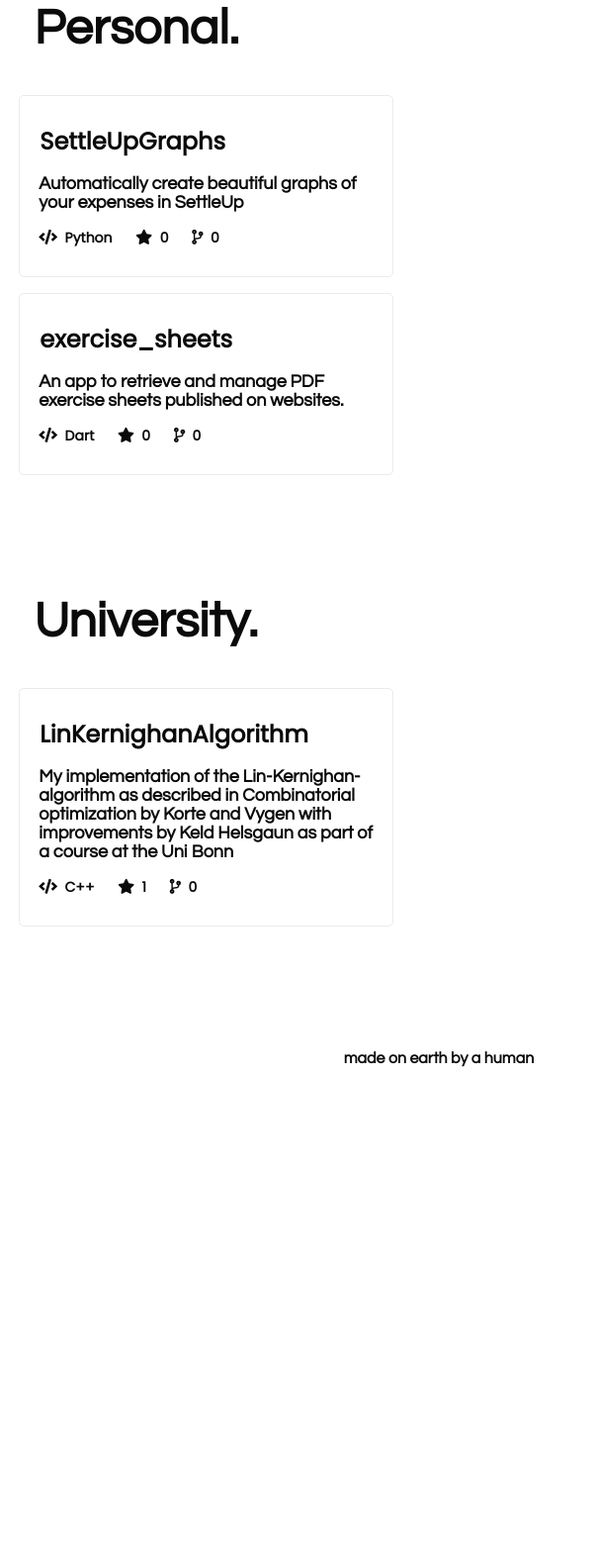
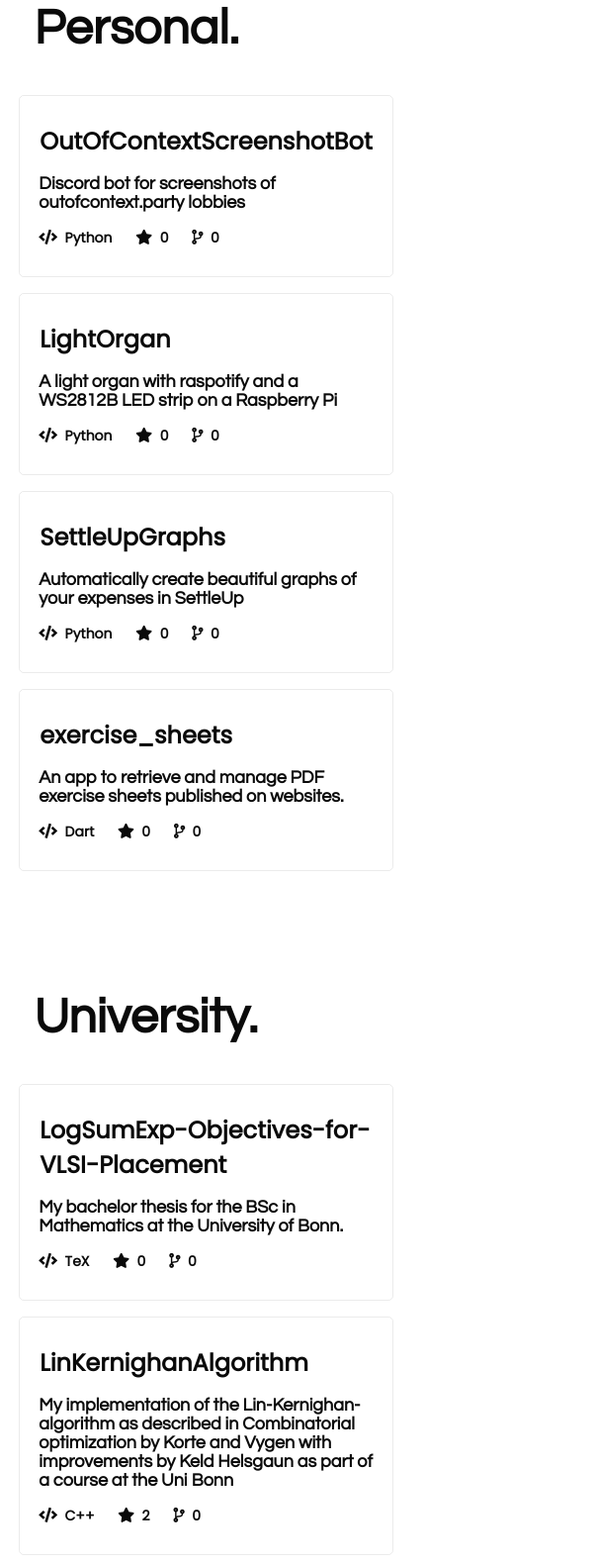
Before and after one commit to BurningKarl/BurningKarl.github.io, a plain HTML site: page index.html in a window 1280 px wide. Shown: the part 111-1693 px from the top of the page at 99% size, 388-991 px from the left. Before the commit the page ends 1256 px from the top, so only its background shows below. Drawn offline with nearby package versions, Linux system fonts and the light colour scheme; no server answers; a script that the page names is missing.

Commit message:
Updated my GitHub repositories

```diff
--- a/index.css
+++ b/index.css
@@ -554,6 +554,6 @@ body {
       rgba(10, 10, 10, 0.4),
       rgb(10, 10, 10, 0.4)
     ),
-    url("https://images.unsplash.com/photo-1559065188-2537766d864b?w=1500&q=80");
-    --background-background: #fff;
+    url("https://images.unsplash.com/photo-1559065188-2537766d864b");
+  --background-background: #fff;
 }
--- a/index.html
+++ b/index.html
@@ -37,6 +37,32 @@
       <div id="work">
         <h1>Personal.</h1>
         <div class="projects" id="work_section">
+                        <a href="https://github.com/BurningKarl/OutOfContextScreenshotBot" target="_blank">
+                        <section>
+                            <div class="section_title">OutOfContextScreenshotBot</div>
+                            <div class="about_section">
+                            <span style="display:block;">Discord bot for screenshots of outofcontext.party lobbies</span>
+                            </div>
+                            <div class="bottom_section">
+                                <span style="display:inline-block;"><i class="fas fa-code"></i>&nbsp; Python</span>
+                                <span><i class="fas fa-star"></i>&nbsp; 0</span>
+                                <span><i class="fas fa-code-branch"></i>&nbsp; 0</span>
+                            </div>
+                        </section>
+                        </a>
+                        <a href="https://github.com/BurningKarl/LightOrgan" target="_blank">
+                        <section>
+                            <div class="section_title">LightOrgan</div>
+                            <div class="about_section">
+                            <span style="display:block;">A light organ with raspotify and a WS2812B LED strip on a Raspberry Pi</span>
+                            </div>
+                            <div class="bottom_section">
+                                <span style="display:inline-block;"><i class="fas fa-code"></i>&nbsp; Python</span>
+                                <span><i class="fas fa-star"></i>&nbsp; 0</span>
+                                <span><i class="fas fa-code-branch"></i>&nbsp; 0</span>
+                            </div>
+                        </section>
+                        </a>
                         <a href="https://github.com/BurningKarl/SettleUpGraphs" target="_blank">
                         <section>
                             <div class="section_title">SettleUpGraphs</div>
@@ -65,9 +91,22 @@
                         </a>
         </div>
       </div>
-      <div id="forks">
+      <div id="forks" style="display: block;">
         <h1>University.</h1>
         <div class="projects" id="forks_section">
+                        <a href="https://github.com/BurningKarl/LogSumExp-Objectives-for-VLSI-Placement" target="_blank">
+                        <section>
+                            <div class="section_title">LogSumExp-Objectives-for-VLSI-Placement</div>
+                            <div class="about_section">
+                            <span style="display:block;">My bachelor thesis for the BSc in Mathematics at the University of Bonn.</span>
+                            </div>
+                            <div class="bottom_section">
+                                <span style="display:inline-block;"><i class="fas fa-code"></i>&nbsp; TeX</span>
+                                <span><i class="fas fa-star"></i>&nbsp; 0</span>
+                                <span><i class="fas fa-code-branch"></i>&nbsp; 0</span>
+                            </div>
+                        </section>
+                        </a>
                         <a href="https://github.com/BurningKarl/LinKernighanAlgorithm" target="_blank">
                         <section>
                             <div class="section_title">LinKernighanAlgorithm</div>
@@ -76,7 +115,7 @@
                             </div>
                             <div class="bottom_section">
                                 <span style="display:inline-block;"><i class="fas fa-code"></i>&nbsp; C++</span>
-                                <span><i class="fas fa-star"></i>&nbsp; 1</span>
+                                <span><i class="fas fa-star"></i>&nbsp; 2</span>
                                 <span><i class="fas fa-code-branch"></i>&nbsp; 0</span>
                             </div>
                         </section>
```
